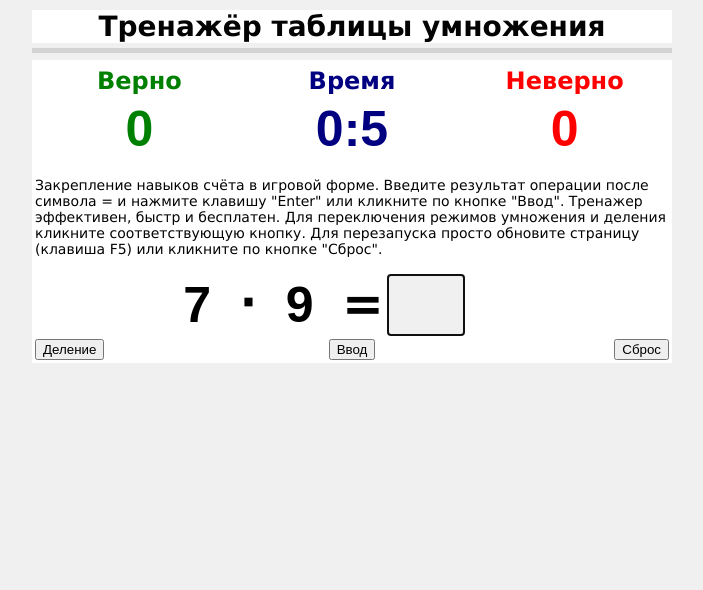
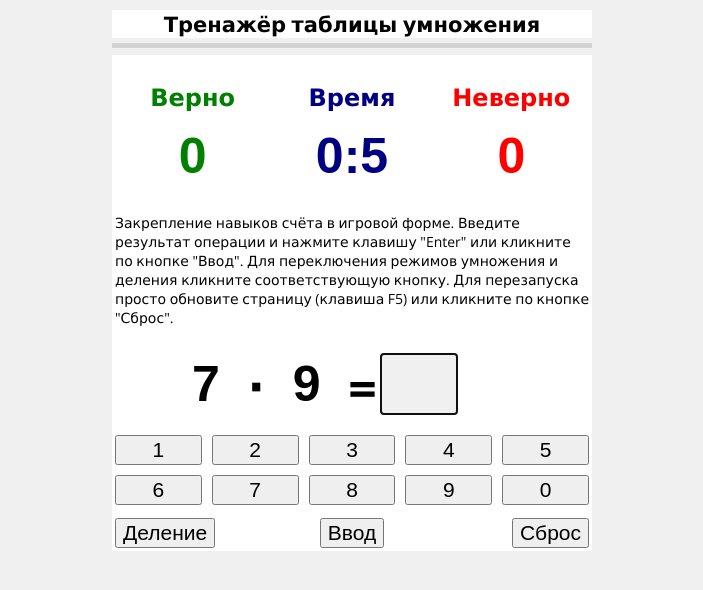
Before and after one commit to code4use/acctraining, a plain HTML site: page index.html in a window 1280 px wide. Shown: the whole page, without its empty margins (288-991 px from the left). Drawn offline with nearby package versions, Linux system fonts and the light colour scheme.

Commit message:
Add number buttons , google font Open Sans

```diff
--- a/index.html
+++ b/index.html
@@ -15,6 +15,7 @@
     <meta name="viewport" content="width=device-width, initial-scale=1.0">
     <meta http-equiv="X-UA-Compatible" content="ie=edge">
     <title>Таблица умножения - игра.</title>
+    <link href="https://fonts.googleapis.com/css?family=Open+Sans:300,300italic,regular,italic,600,600italic,700,700italic,800,800italic" rel="stylesheet" />
     <link rel="stylesheet" type="text/css" href="main.css" >
     <script src="https://ajax.googleapis.com/ajax/libs/jquery/3.3.1/jquery.min.js"></script>
     <script src="my.js"></script>
@@ -36,7 +37,7 @@
   <!-- /Yandex.Metrika counter -->
 
 <div class="head">
-    <h1 style="text-align: center; margin: 0;"> Тренажёр таблицы умножения</h1>
+    <h2 style="text-align: center; margin: 0;"> Тренажёр таблицы умножения</h2>
     <!--<a href="#">Считаем вместе</a>-->
 </div>
 <div class="line"></div>
@@ -64,8 +65,8 @@
             </tr>
             <tr>
                 <td colspan="6">
-                    <p>Закрепление навыков счёта в игровой форме. Введите результат операции после символа = и нажмите клавишу &quot;Enter&quot;
-                     или кликните по кнопке &quot;Ввод&quot;. Тренажер эффективен, быстр и бесплатен.
+                    <p>Закрепление навыков счёта в игровой форме. Введите результат операции и нажмите клавишу &quot;Enter&quot;
+                     или кликните по кнопке &quot;Ввод&quot;.
                      Для переключения режимов умножения и деления кликните соответствующую кнопку.
                      Для перезапуска просто обновите страницу (клавиша F5) или кликните по кнопке &quot;Сброс&quot;.</p>
                 </td>
@@ -76,14 +77,30 @@
                     <strong id="operchar">∙</strong>
                     <input type="text" maxlength="3" size=2 name="num2" class="input-multipliers" readonly="" value="">
                     <strong style="font-size: 50px; vertical-align: top;">=</strong>
-                    <input type="text" maxlength="3" size=2 name="res" class="input-form" value="">
+                    <input type="text" maxlength="3" size=2 name="res" id="res" class="input-form" value="">
                     <input type="text" maxlength="3" size=2 name="hint" class="input-multipliers" style="color: green" readonly="">
                 </td>
 
             </tr>
             <tr>
+                <td colspan="6">
+                    <div class="keyboard">
+                        <button type="button" class="number">1</button>
+                        <button type="button" class="number">2</button>
+                        <button type="button" class="number">3</button>
+                        <button type="button" class="number">4</button>
+                        <button type="button" class="number">5</button>
+                        <button type="button" class="number">6</button>
+                        <button type="button" class="number">7</button>
+                        <button type="button" class="number">8</button>
+                        <button type="button" class="number">9</button>
+                        <button type="button" class="number">0</button>
+                    </div>
+                </td>
+            </tr>
+            <tr>
                 <td colspan="2" align="left"> <button id="modebutton" type="button" name="modeButton" onclick="return switchMode()" title="Переключение режимов умножение/деление">Режим</button> </td>
-                <td colspan="2" align="center"><input type="submit" name="chkButton" onclick="return chkForm()" value="Ввод" title="Проверить - клавиша ENter"></td>
+                <td colspan="2" align="center"><button name="chkButton" onclick="return chkForm()" title="Проверить - клавиша ENter">Ввод</td>
                 <td colspan="2" align="right"><button type="button" name="resetButton" onclick="return allReset()" title="Перезапуск счётчиков"> Сброс </button> </td>
             </tr>
             </table>
--- a/main.css
+++ b/main.css
@@ -1,13 +1,15 @@
 body {
     background-color: #f0f0f0;
     font-size: 14px;
-    font-family: Verdana, Geneva, Tahoma, sans-serif;
+    font-family: 'Open Sans', Verdana, Tahoma, sans-serif;
     color: #030303;
-    min-width: 480px;
-    max-width: 640px;
+    min-width: 360px;
+    max-width: 480px;
     margin: 0px auto 0px auto;
 }
-
+td {
+    padding-top: 10px;
+}
 .head {
     background-color: white;
     width: 100%;
@@ -58,3 +60,13 @@ body {
     font-size: 46px;
     vertical-align: top;
 }
+.keyboard {
+    display: grid;
+    grid-template-columns: repeat(5, 1fr);
+    column-gap: 10px;
+    row-gap: 10px;
+}
+
+button {
+    font-size: 150%;
+}
--- a/my.js
+++ b/my.js
@@ -3,7 +3,19 @@ var startDatetime, startmSecondsime, myTimerIns;
 var allOperands = {firstOperand: 1, secondOperand: 1, trueResult: 1, assumedResult:1, theOperation:0};
 
 $(document).ready(function(){
+    //Add buttons listeners
+    var numberkeys=document.getElementsByClassName("number");
+    for(var i=0;i<numberkeys.length;i++) {
+        numberkeys[i].addEventListener('click',function(){
+            let currentres=document.getElementById("res");
+            console.log(currentres.value);
+            currentres.value+=this.innerText;
+            currentres.focus();
+        })
+    }
+    //Initial reset
     allReset();
+    //Start the timer
     myTimerIns = setInterval(theTimer, 1000);
 });
 
```
